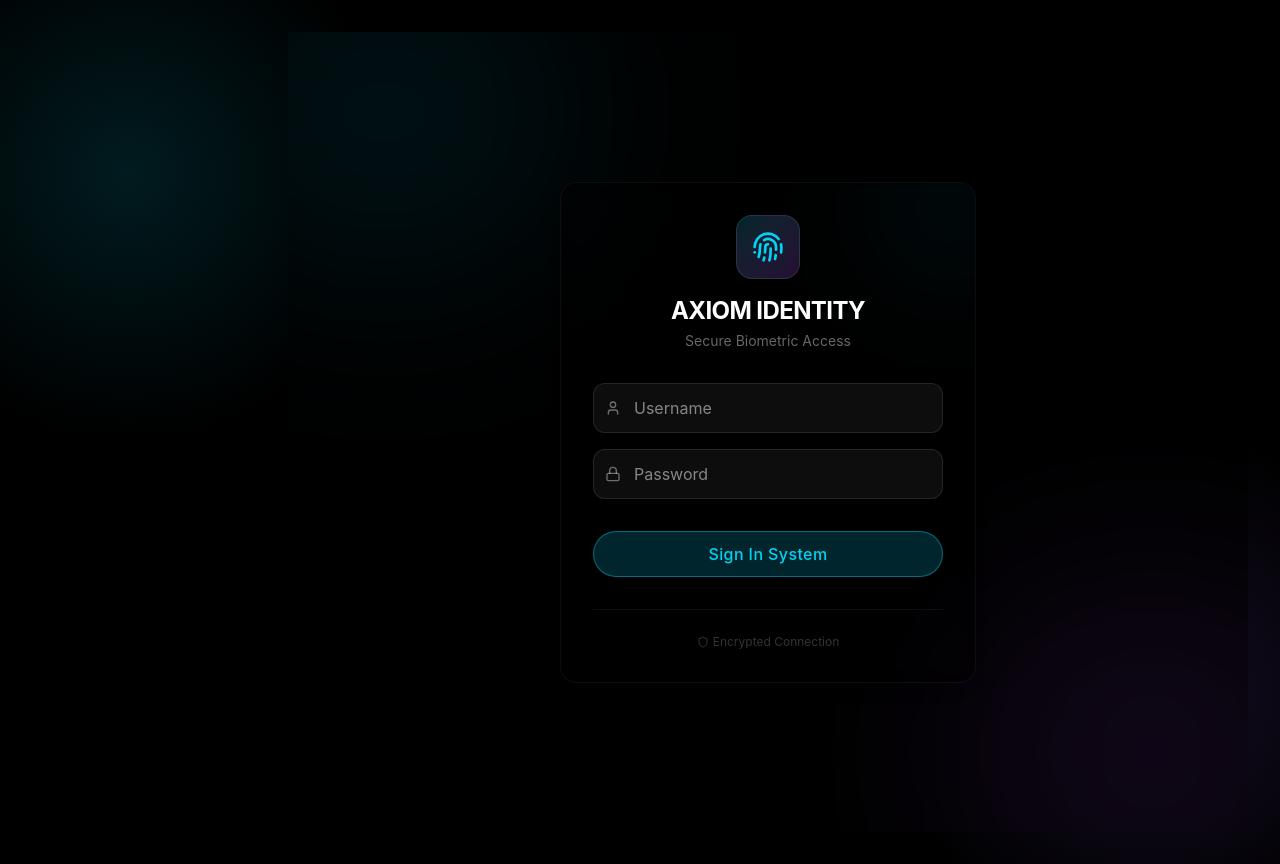
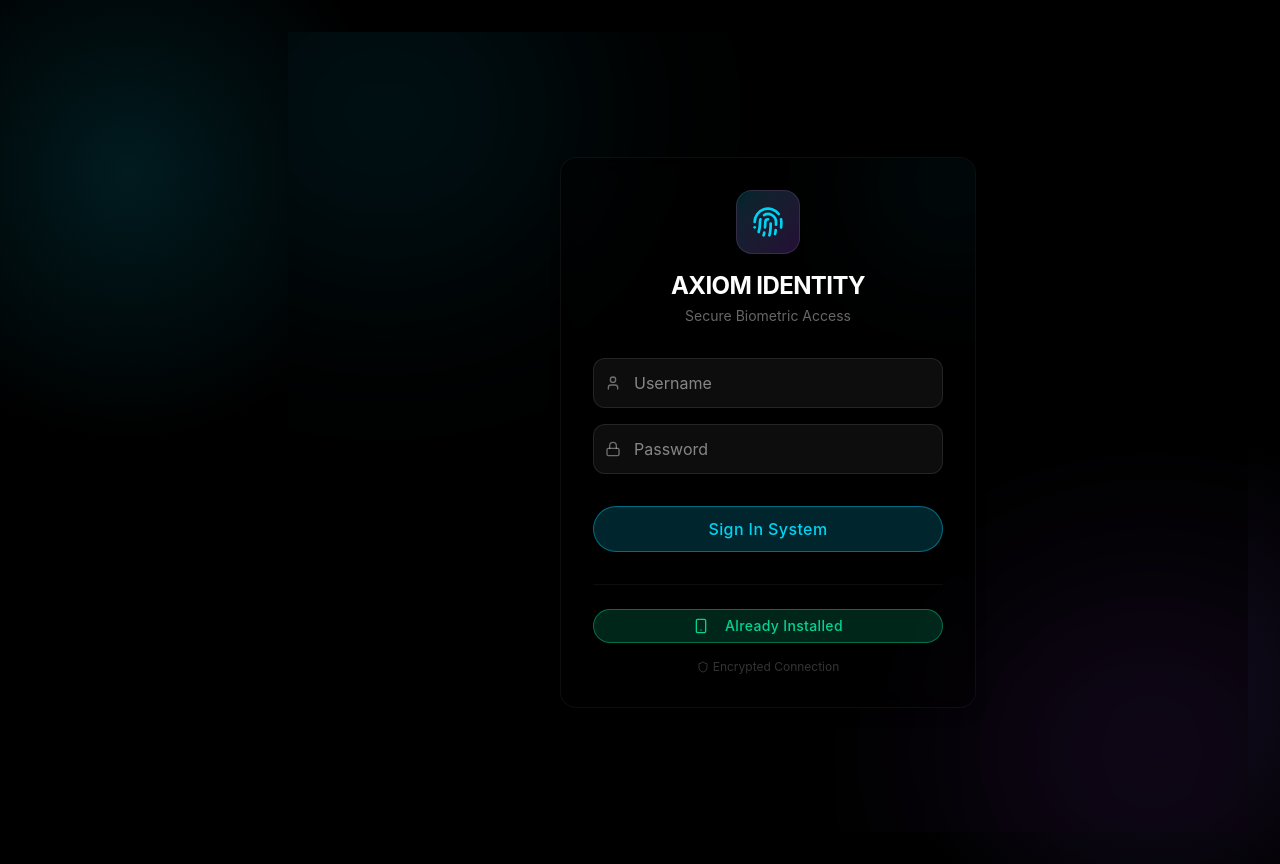
Before and after one commit to Vyno87/axiom, a Next.js app: page /login in a window 1280 px wide. Built offline with nearby package versions, Linux system fonts and the light colour scheme; no server answers.

Commit message:
Fix: Add user login fallback & improve PWA for Android

```diff
--- a/app/login/page.tsx
+++ b/app/login/page.tsx
@@ -1,10 +1,10 @@
 "use client";
 
-import { useState } from "react";
+import { useState, useEffect } from "react";
 import { signIn } from "next-auth/react";
 import { useRouter } from "next/navigation";
 import { motion } from "framer-motion";
-import { Fingerprint, Lock, User, Shield, Download } from "lucide-react";
+import { Fingerprint, Lock, User, Shield, Download, Smartphone } from "lucide-react";
 import NeonButton from "@/components/ui/NeonButton";
 import GlassCard from "@/components/ui/GlassCard";
 
@@ -15,14 +15,22 @@ export default function LoginPage() {
     const [loading, setLoading] = useState(false);
     const [error, setError] = useState("");
     const [deferredPrompt, setDeferredPrompt] = useState<any>(null);
+    const [showInstallPrompt, setShowInstallPrompt] = useState(false);
 
-    // Handle PWA Install Prompt
-    if (typeof window !== "undefined") {
-        window.addEventListener("beforeinstallprompt", (e) => {
+    // Handle PWA Install Prompt (Android/Desktop)
+    useEffect(() => {
+        const handler = (e: Event) => {
             e.preventDefault();
             setDeferredPrompt(e);
-        });
-    }
+            setShowInstallPrompt(true);
+        };
+
+        window.addEventListener("beforeinstallprompt", handler);
+
+        return () => {
+            window.removeEventListener("beforeinstallprompt", handler);
+        };
+    }, []);
 
     const handleLogin = async (e: React.FormEvent) => {
         e.preventDefault();
@@ -36,7 +44,7 @@ export default function LoginPage() {
         });
 
         if (res?.error) {
-            setError("Invalid credentials. Try admin/admin123");
+            setError("Invalid credentials. Try admin/admin123 or user/user123");
             setLoading(false);
         } else {
             router.push("/");
@@ -51,6 +59,7 @@ export default function LoginPage() {
                     console.log("User accepted the install prompt");
                 }
                 setDeferredPrompt(null);
+                setShowInstallPrompt(false);
             });
         }
     };
@@ -122,14 +131,19 @@ export default function LoginPage() {
                         </NeonButton>
                     </form>
 
-                    <div className="mt-8 pt-6 border-t border-white/5 text-center">
-                        {deferredPrompt && (
-                            <div className="mb-4">
-                                <NeonButton size="sm" variant="success" onClick={handleInstallClick} className="w-full">
-                                    <Download className="w-4 h-4 mr-2" /> Install App
-                                </NeonButton>
-                            </div>
-                        )}
+                    <div className="mt-8 pt-6 border-t border-white/5 space-y-4">
+                        {/* PWA Install Button - Always show for Android/Desktop */}
+                        <NeonButton
+                            size="sm"
+                            variant="success"
+                            onClick={handleInstallClick}
+                            className="w-full"
+                            disabled={!showInstallPrompt}
+                        >
+                            <Smartphone className="w-4 h-4 mr-2" />
+                            {showInstallPrompt ? "Install App (PWA)" : "Already Installed"}
+                        </NeonButton>
+
                         <p className="text-white/20 text-xs flex items-center justify-center gap-1">
                             <Shield className="w-3 h-3" /> Encrypted Connection
                         </p>
--- a/lib/auth.ts
+++ b/lib/auth.ts
@@ -26,6 +26,19 @@ export const authOptions: NextAuthOptions = {
                         name: "Admin System",
                         email: "admin@axiom.id",
                         role: "admin",
+                    };
+                }
+
+                // FALLBACK: Demo user
+                if (
+                    credentials.username === "user" &&
+                    credentials.password === "user123"
+                ) {
+                    return {
+                        id: "user-fallback",
+                        name: "Demo Employee",
+                        email: "user@axiom.id",
+                        role: "user",
                     };
                 }
 
```
Also changed, not shown: public/manifest.json.
